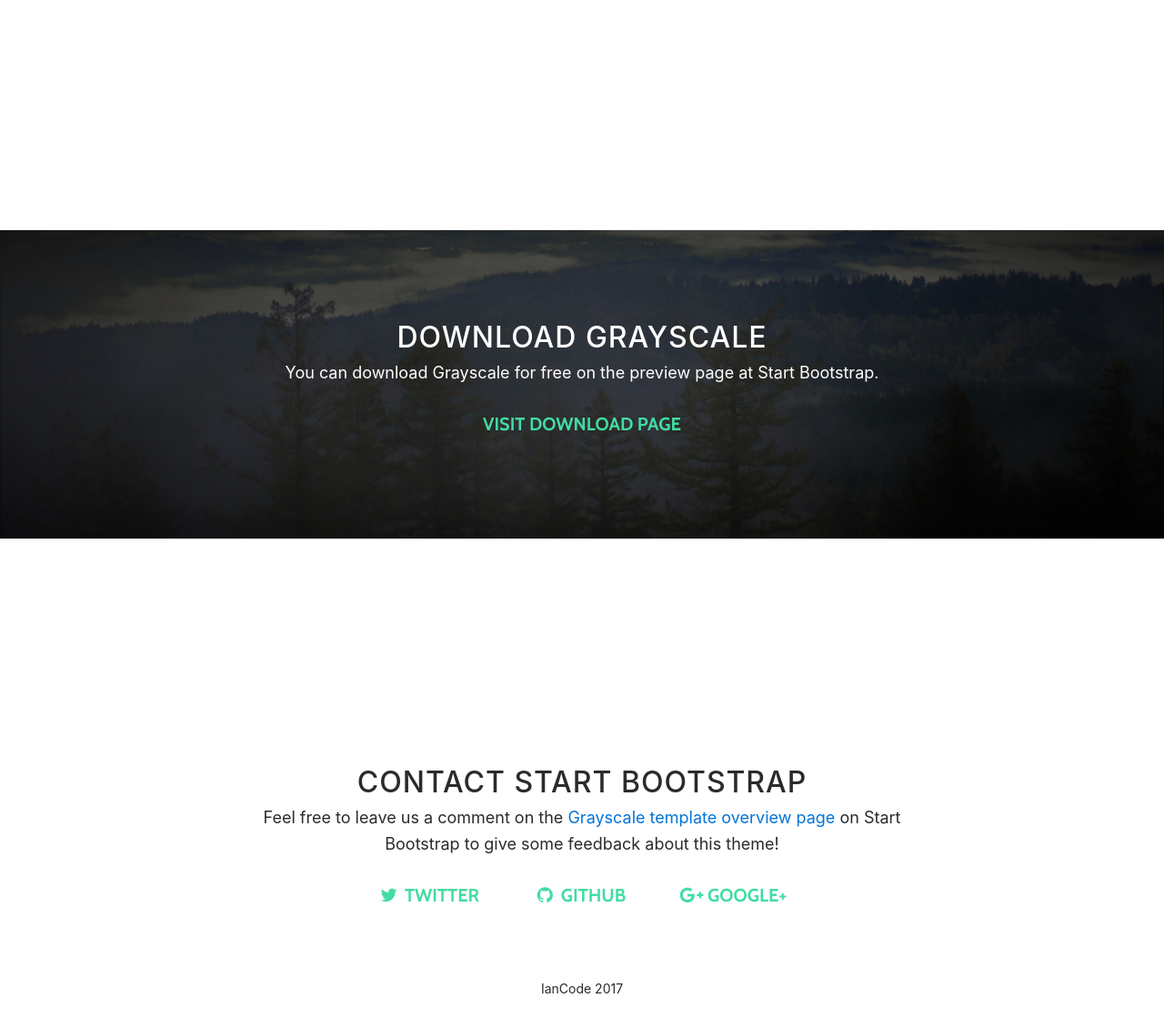
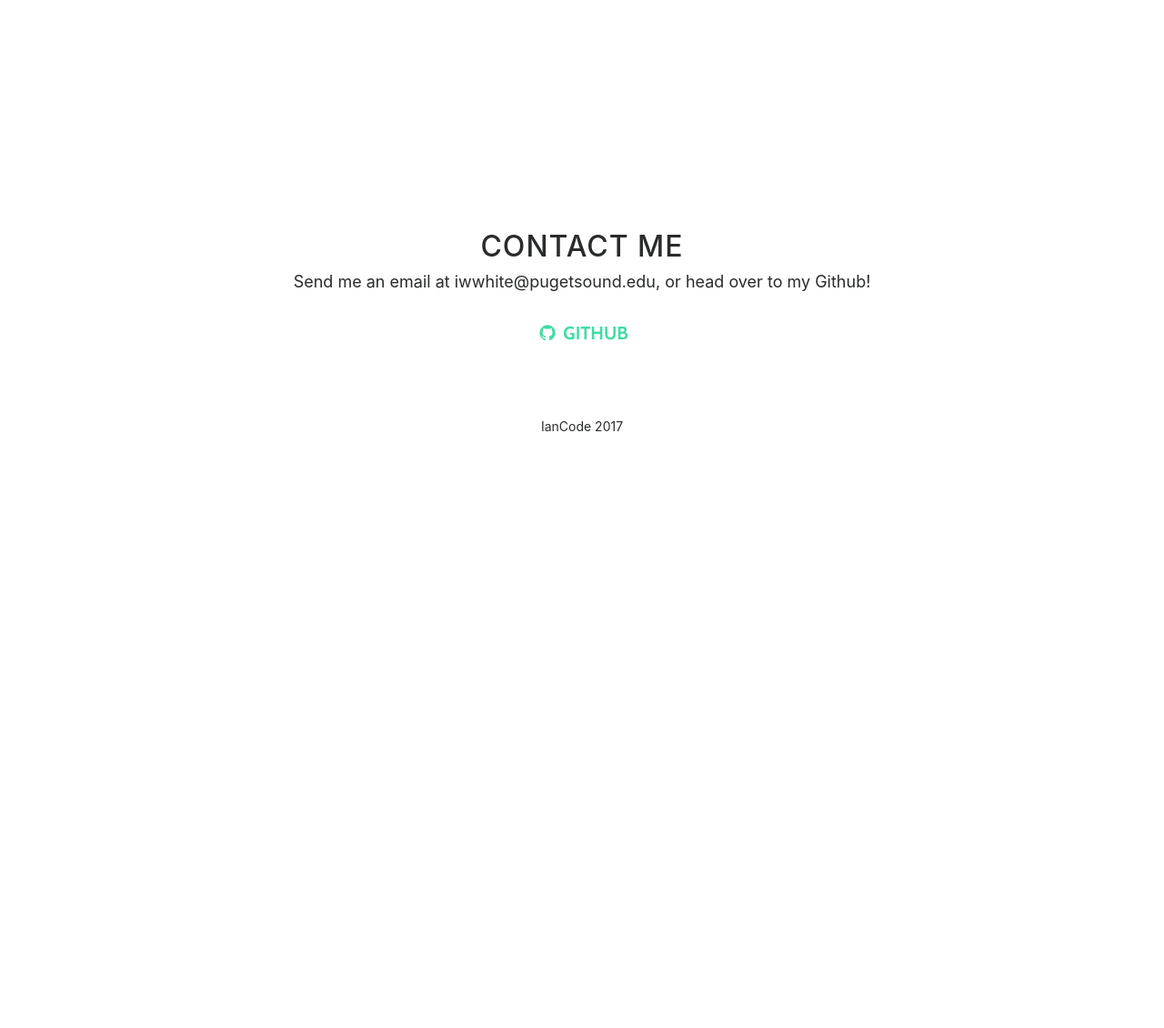
Before and after one commit to IanCode/IanCode.github.io, a website with bundled scripts: page index.html in a window 1280 px wide. Shown: the part 1180-2310 px from the top of the page at 91% size. After the commit the page ends 1710 px from the top, so only its background shows below. Built offline with nearby package versions, Linux system fonts and the light colour scheme.

Commit message:
html edits

```diff
--- a/index.html
+++ b/index.html
@@ -44,7 +44,7 @@
             Menu <i class="fa fa-bars"></i>
         </button>
         <div class="container">
-            <a class="navbar-brand" href="https://github.com/IanCode">My Github</a>
+            <a class="navbar-brand" href="#contact">Learn More</a>
             <div class="collapse navbar-collapse" id="navbarExample">
                 <ul class="navbar-nav ml-auto">
                     <li class="nav-item">
@@ -93,7 +93,7 @@
     </section>
 
     <!-- Download Section -->
-    <section id="download" class="content-section text-center">
+    <!--<section id="download" class="content-section text-center">
         <div class="download-section">
             <div class="container">
                 <div class="col-lg-8 offset-md-2">
@@ -103,23 +103,17 @@
                 </div>
             </div>
         </div>
-    </section>
+    </section>-->
 
     <!-- Contact Section -->
     <section id="contact" class="container content-section text-center">
         <div class="row">
             <div class="col-lg-8 offset-md-2">
-                <h2>Contact Start Bootstrap</h2>
-                <p>Feel free to leave us a comment on the <a href="http://startbootstrap.com/template-overviews/grayscale/">Grayscale template overview page</a> on Start Bootstrap to give some feedback about this theme!</p>
+                <h2>Contact Me</h2>
+                <p>Send me an email at iwwhite@pugetsound.edu, or head over to my Github!</p>
                 <ul class="list-inline banner-social-buttons">
                     <li class="list-inline-item">
-                        <a href="https://twitter.com/SBootstrap" class="btn btn-default btn-lg"><i class="fa fa-twitter fa-fw"></i> <span class="network-name">Twitter</span></a>
-                    </li>
-                    <li class="list-inline-item">
-                        <a href="https://github.com/BlackrockDigital/startbootstrap" class="btn btn-default btn-lg"><i class="fa fa-github fa-fw"></i> <span class="network-name">Github</span></a>
-                    </li>
-                    <li class="list-inline-item">
-                        <a href="https://plus.google.com/+Startbootstrap/posts" class="btn btn-default btn-lg"><i class="fa fa-google-plus fa-fw"></i> <span class="network-name">Google+</span></a>
+                        <a href="https://github.com/IanCode" class="btn btn-default btn-lg"><i class="fa fa-github fa-fw"></i> <span class="network-name">Github</span></a>
                     </li>
                 </ul>
             </div>
```
